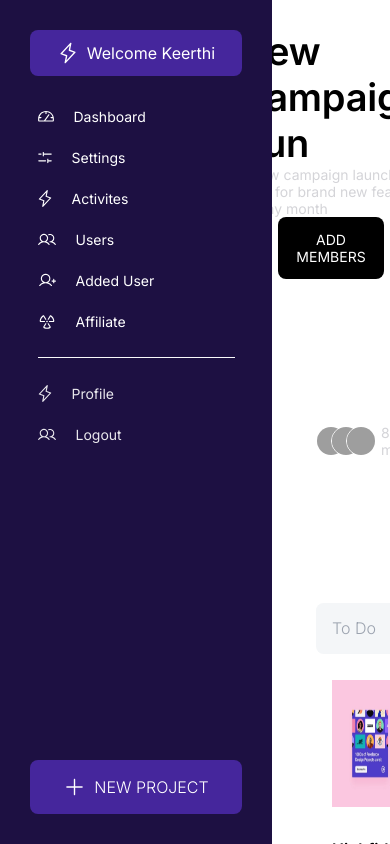
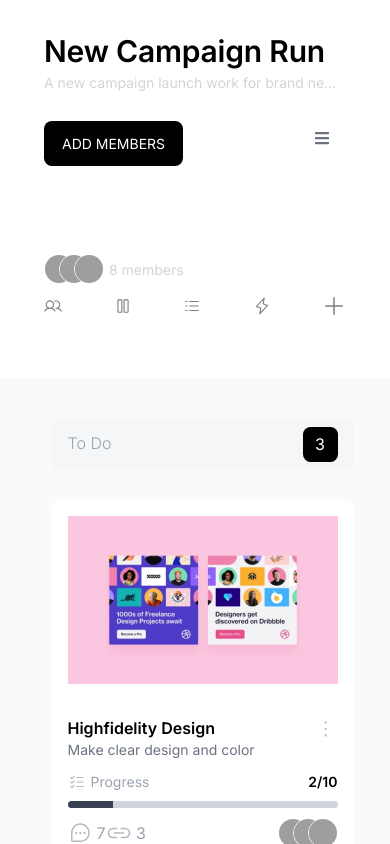
Before and after one commit to 4cub3/Dashboard, a React (Vite) app: page / in a window 390 px wide. Built offline with nearby package versions, Linux system fonts and the light colour scheme; grey boxes are pictures that could not be loaded.

Commit message:
added hamburger also fixed responsiveness on mobile and tablet

```diff
--- a/package.json
+++ b/package.json
@@ -11,6 +11,7 @@
   "dependencies": {
     "react": "^18.2.0",
     "react-dom": "^18.2.0",
+    "react-icons": "^4.8.0",
     "react-router-dom": "^5.3.4"
   },
   "devDependencies": {
--- a/src/App.jsx
+++ b/src/App.jsx
@@ -9,7 +9,7 @@ function App() {
   return (
     <div className="flex h-screen w-full relative">
     <NavBar/>
-    <main className="md:flex-2 px-[4.4rem] py-[2.8rem] w-full space-y-24 overflow-y-scroll ">
+    <main className="md:flex-2 w-full space-y-24 overflow-y-scroll ">
       <Header />
       <MainNav />
       <Task />
--- a/src/components/Details/header/Header.jsx
+++ b/src/components/Details/header/Header.jsx
@@ -1,11 +1,12 @@
 import React from 'react'
-import Button from '../../../shared/button/Button'
+import Button from '../../../shared/button/Button';
+
 const Header = () => {
   return (
-    <header className='flex flex-col sm:flex-row items-center justify-between sticky top-0 bg-white z-50'>
+    <header className='flex flex-col space-y-12 items-start smm:space-y-0 smm:flex-row smm:items-center justify-between sticky top-0 bg-white z-50 px-[4.4rem] py-[2.8rem] '>
         <article>
-        <h1 className='text-[3.8rem] leading-[4.6rem] font-semibold tracking-[-0.02rem]'>New Campaign Run </h1>
-        <p className='text-zinc-300 text-[1.4rem] leading-[1.7rem]'>A new campaign launch work for brand new featur in May month</p>
+        <h1 className='text-[3rem] sm:text-[3.8rem] leading-[4.6rem] font-semibold tracking-[-0.02rem] line-clamp-1 sm:line-clamp-none'>New Campaign Run </h1>
+        <p className='text-zinc-300 text-[1.4rem] leading-[1.7rem] line-clamp-1 sm:line-clamp-none'>A new campaign launch work for brand new featur in May month</p>
         </article>
         <Button className='py-[1.4rem] px-[1.8rem] bg-black text-white text-[1.4rem] leading-[1.7rem]'> ADD MEMBERS</Button>
     </header>
--- a/src/components/Details/mainNav/MainNav.jsx
+++ b/src/components/Details/mainNav/MainNav.jsx
@@ -8,7 +8,7 @@ const MainNav = () => {
     "https://images.unsplash.com/photo-1524638431109-93d95c968f03?ixlib=rb-4.0.3&ixid=MnwxMjA3fDB8MHxwaG90by1wYWdlfHx8fGVufDB8fHx8&auto=format&fit=crop&w=687&q=80",
   ];
   return (
-    <nav className="flex items-center justify-between">
+    <nav className="flex smm:items-center space-y-4 smm:space-y-0 flex-col smm:flex-row justify-between px-[4.4rem] ">
       <div className="flex items-center gap-2">
         <Members image1={IMAGES[0]} image2={IMAGES[1]} image3={IMAGES[2]} />
         <p className="leading-[1.7rem] text-[1.4rem] text-zinc-300">
--- a/src/components/Details/mainNav/MainNavList.jsx
+++ b/src/components/Details/mainNav/MainNavList.jsx
@@ -5,15 +5,15 @@ const MainNavList = () => {
 
     const listItem = MAIN_NAV.map(list =>(
         <li key={list.id}>
-                <Link to='/' className='flex items-center gap-2 text-zinc-400 font-medium text-[1.4rem] leading-[1.7rem]'>
+                <Link to='/' className='flex items-center gap-2 space-y-12 smm:space-y-0 text-zinc-400 font-medium text-[1.4rem] leading-[1.7rem]'>
                     <img src={list.icon} alt="" />
-                    {list.desc}
+                    <p className='hidden smm:block'>{list.desc}</p>
                 </Link>
         </li>
     ))
 
   return (
-    <ul className='flex flex-col space-y-6 sm:flex-row items-center sm:space-x-6 sm:space-y-0 '>
+    <ul className='flex flex-crow   items-center justify-between smm:justify-start sm:space-x-6  '>
        {listItem}
     </ul>
   )
--- a/src/components/Details/task/Task.jsx
+++ b/src/components/Details/task/Task.jsx
@@ -14,7 +14,7 @@ const Task = () => {
         />
     ))
   return (
-    <main className='flex flex-col space-y-6 sm:flex-row sm:space-y-0  md:justify-between flex-wrap md:flex-nowrap'>
+    <main className='flex flex-col space-y-6 sm:justify-between sm:flex-row sm:space-y-0  md:justify-between flex-wrap md:flex-nowrap px-[4.4rem] py-[2.8rem] bg-gray-50'>
         {taskItem}
     </main>
   )
--- a/src/components/Details/task/TaskSection.jsx
+++ b/src/components/Details/task/TaskSection.jsx
@@ -24,18 +24,18 @@ const TaskSection = ({ title, number, cardTitleProgress, image, cardImage }) =>
 
   const images = cardImage.map(img =>(
     <figure key={img.id} className={`h-[16.8rem] ${img.color} ${img.order}`}>
-    <img src={img.image} alt="" className="w-full h-full object-fill xl:object-contain" />
+    <img src={img.image} alt="" className="w-full h-full object-cover xl:object-contain" />
   </figure>
   ))
 
   return (
-    <section className="space-y-4 lg:w-[30%]">
+    <section className="space-y-12 lg:w-[30%] smd:w-[48%] w-full smm:w-auto mx-3 py-5">
       <Label title={title} number={number} />
-      <Card className='space-y-6 overflow-y-scroll max-h-[55rem] flex flex-col'>
+      <Card className='space-y-6 overflow-y-scroll max-h-[55rem] flex flex-col rounded-xl'>
         {images}
         {progressList}
       </Card>
-      <Button className='w-full bg-labelColor py-[1.2rem] px-[2.4rem]'>
+      <Button className='w-full bg-labelColor py-[1.2rem] px-[2.4rem] border-dashed border-2'>
         <img src={plusDark} alt="" />
         Add task
       </Button>
--- a/src/components/Navigation/NavBar.jsx
+++ b/src/components/Navigation/NavBar.jsx
@@ -1,11 +1,15 @@
-import React from 'react'
+import React, {useState} from 'react'
 import NavList from './NavList';
 import Button from '../../shared/button/Button';
 import powerIcon from '../../assets/icons/VectoractivitiesIcon.svg';
 import addIcon from '../../assets/icons/PlusIcon.svg';
+import {FaBars} from 'react-icons/fa';
 const NavBar = () => {
+  const [navExpand, setNavExpand] = useState(false)
   return (
-    <nav className='bg-primary p-12 flex flex-col flex-3'>
+    <>
+       <Button className='p-24 text-gray-500 absolute top-[7rem] sm:top-28 right-0 z-[1000]' onclick={()=>{setNavExpand(prev => !prev)}}><FaBars/></Button>
+    <nav className={`bg-primary absolute h-screen z-[900] smd:relative flex flex-col flex-3 overflow-hidden transition-all duration-300 ${navExpand ? 'w-auto p-12 transition-all duration-300' : 'w-0  p-0 smd:w-auto'}`}>
         {/* Nav button*/}
         <Button className='bg-onPrimary text-white py-[1.2rem] px-[1.6rem] leading-[1.9rem] '>
             <img src={powerIcon} alt="" className='w-[2.2rem] h-[2.2rem]' />
@@ -22,6 +26,7 @@ const NavBar = () => {
             <p className='uppercase font-light leading-[1.9rem] line-clamp-1 xl:line-clamp-none'>New project</p>
         </Button>
     </nav>
+    </>
   )
 }
 
--- a/tailwind.config.js
+++ b/tailwind.config.js
@@ -20,6 +20,8 @@ export default {
     },
     screens: {
       sm: '480px',
+      smm: '758px',
+      smd: '1113px',
       md: '1280px',
       lg: '1440px',
       xl: '1920px',
```
Also changed, not shown: 2 other files (tests, documents, lock files or other folders).
